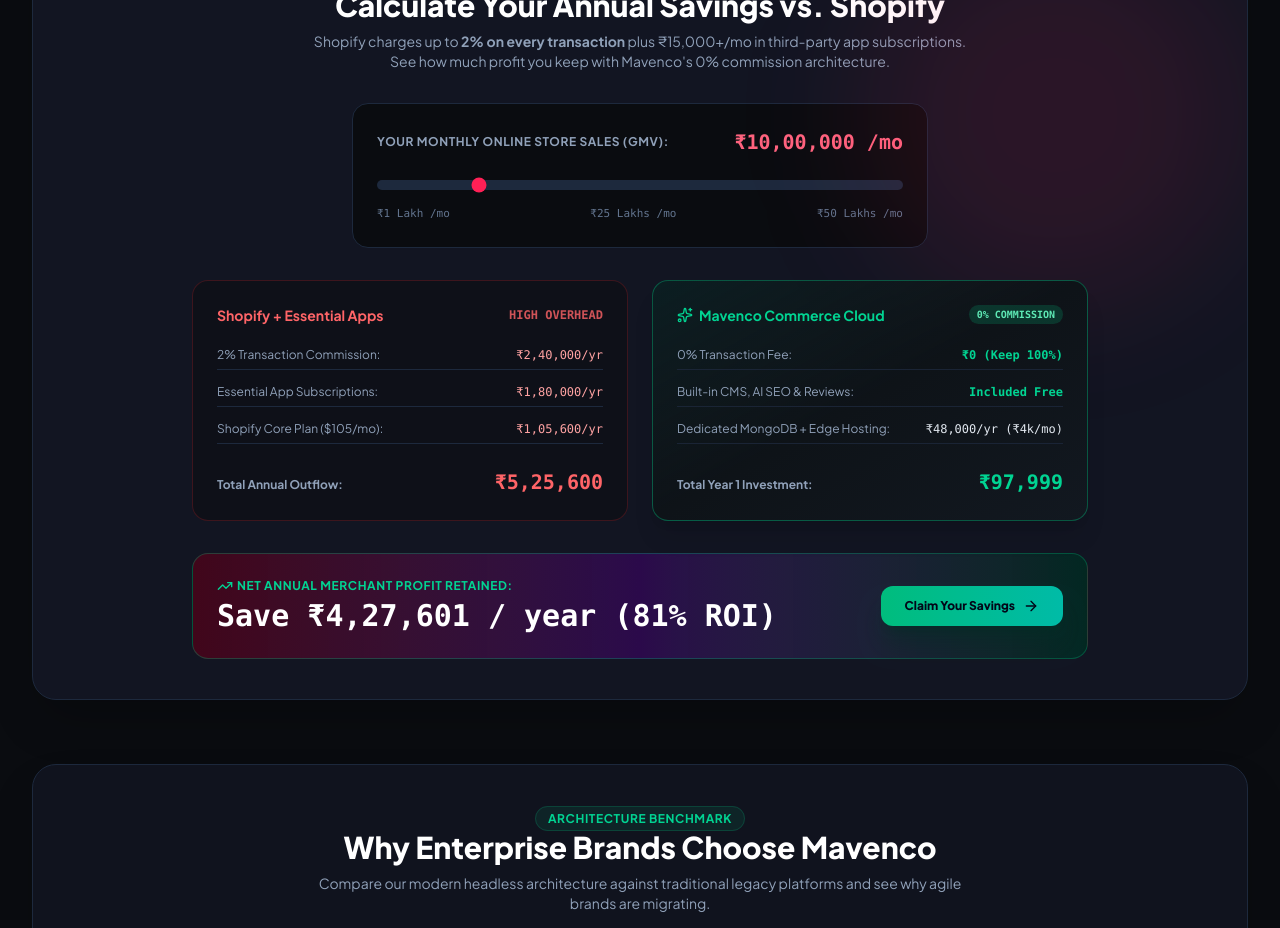
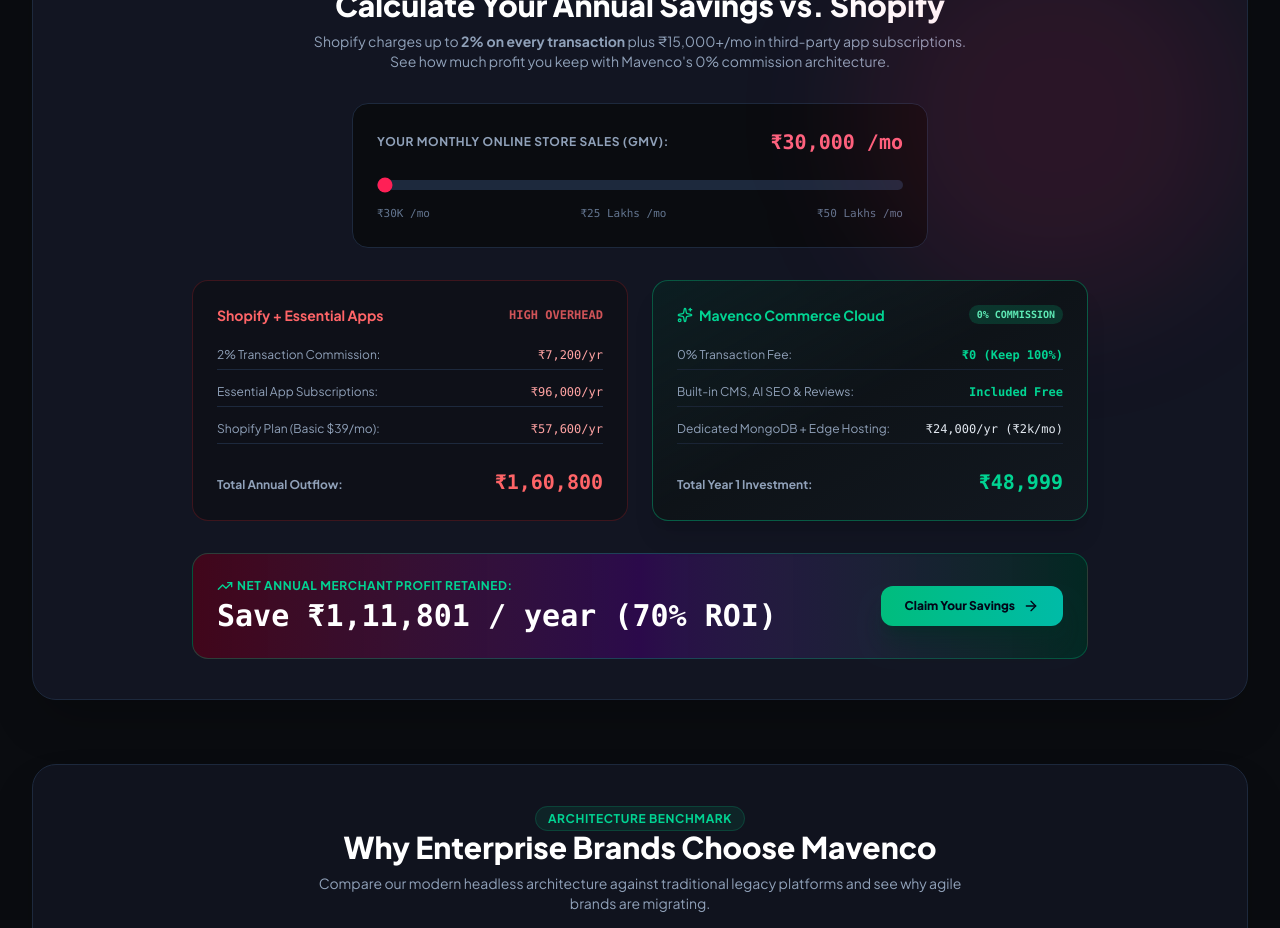
Before and after one commit to mavenco-tanwar/mavenco-commerce-storefront, a Next.js app: page /pricing in a window 1280 px wide. Shown: the part 2300-3228 px from the top of the page. Built offline with nearby package versions, Linux system fonts and the light colour scheme; no server answers; a web font is replaced by a local one.

Commit message:
feat(calculator): start savings calculator at 30k monthly online store GMV

```diff
--- a/src/components/home/RoiSavingsCalculator.tsx
+++ b/src/components/home/RoiSavingsCalculator.tsx
@@ -4,16 +4,14 @@
 import { DollarSign, TrendingUp, Sparkles, Check, ArrowRight, ShieldCheck, Zap } from 'lucide-react';
 
 export function RoiSavingsCalculator() {
-  const [monthlyGmv, setMonthlyGmv] = useState<number>(1000000); // Default ₹10,00,000 / month
+  const [monthlyGmv, setMonthlyGmv] = useState<number>(30000); // Default ₹30,000 / month
 
   // Calculations
   // Shopify:
-  // 1. Transaction fees (approx 2% on ₹10L = ₹20,000/mo)
-  // 2. Essential App Subscriptions ($180/mo = ~₹15,000/mo for PageFly CMS, Loox reviews, Klaviyo add-on, SEO optimizer)
-  // 3. Shopify Plan ($105/mo = ~₹8,800/mo)
-  // Monthly Shopify Cost = (monthlyGmv * 0.02) + 23800
+  // 1. Transaction fees (2% on GMV)
+  // 2. Essential App Subscriptions + Shopify Plan
   const shopifyTransactionFee = monthlyGmv * 0.02;
-  const shopifyAppsAndPlan = 23800;
+  const shopifyAppsAndPlan = monthlyGmv < 100000 ? 12800 : 23800;
   const shopifyMonthlyTotal = shopifyTransactionFee + shopifyAppsAndPlan;
   const shopifyAnnualTotal = shopifyMonthlyTotal * 12;
 
@@ -22,10 +20,11 @@
   // 2. Built-in Visual Drag & Drop CMS = ₹0
   // 3. Built-in AI Copywriter & SEO Studio = ₹0
   // 4. Built-in Verified Reviews = ₹0
-  // 5. Cloud Hosting & Dedicated Mongo Cluster: ₹4,000/mo (Professional Scale)
-  // 6. Annual Platform License Amortized: ₹49,999 one-time
-  const mavencoMonthlyTotal = 4000;
-  const mavencoAnnualTotal = 49999 + mavencoMonthlyTotal * 12;
+  // 5. Cloud Hosting & Dedicated Mongo Cluster: ₹2,000/mo (Starter) or ₹4,000/mo (Pro)
+  // 6. Annual Platform License Amortized: ₹24,999 (Starter) or ₹49,999 (Pro)
+  const mavencoMonthlyHosting = monthlyGmv < 100000 ? 2000 : 4000;
+  const mavencoLicense = monthlyGmv < 100000 ? 24999 : 49999;
+  const mavencoAnnualTotal = mavencoLicense + mavencoMonthlyHosting * 12;
 
   const annualSavings = Math.max(0, shopifyAnnualTotal - mavencoAnnualTotal);
   const savingsPercent = Math.round((annualSavings / shopifyAnnualTotal) * 100);
@@ -60,22 +59,22 @@
 
         <input
           type="range"
-          min={100000}
+          min={30000}
           max={5000000}
-          step={50000}
+          step={10000}
           value={monthlyGmv}
           onChange={(e) => setMonthlyGmv(Number(e.target.value))}
           className="w-full h-2.5 bg-slate-800 rounded-lg appearance-none cursor-pointer accent-rose-500"
         />
 
         <div className="flex justify-between text-[11px] text-slate-500 font-mono">
-          <span>₹1 Lakh /mo</span>
+          <span>₹30K /mo</span>
           <span>₹25 Lakhs /mo</span>
           <span>₹50 Lakhs /mo</span>
         </div>
       </div>
 
-      {/* Comparison Grid */}
+      {/* 2-Column Comparison Grid */}
       <div className="grid grid-cols-1 md:grid-cols-2 gap-6 max-w-4xl mx-auto">
         {/* Shopify Breakdown */}
         <div className="p-6 bg-[#0E1018] rounded-2xl border border-red-500/20 space-y-4">
@@ -91,11 +90,15 @@
             </div>
             <div className="flex justify-between py-1.5 border-b border-slate-800">
               <span className="text-slate-400">Essential App Subscriptions:</span>
-              <span className="font-mono text-red-300">₹1,80,000/yr</span>
+              <span className="font-mono text-red-300">
+                ₹{((monthlyGmv < 100000 ? 8000 : 15000) * 12).toLocaleString('en-IN')}/yr
+              </span>
             </div>
             <div className="flex justify-between py-1.5 border-b border-slate-800">
-              <span className="text-slate-400">Shopify Core Plan ($105/mo):</span>
-              <span className="font-mono text-red-300">₹1,05,600/yr</span>
+              <span className="text-slate-400">Shopify Plan ({monthlyGmv < 100000 ? 'Basic $39' : 'Core $105'}/mo):</span>
+              <span className="font-mono text-red-300">
+                ₹{((monthlyGmv < 100000 ? 4800 : 8800) * 12).toLocaleString('en-IN')}/yr
+              </span>
             </div>
           </div>
 
@@ -130,7 +133,9 @@
             </div>
             <div className="flex justify-between py-1.5 border-b border-slate-800/80">
               <span className="text-slate-400">Dedicated MongoDB + Edge Hosting:</span>
-              <span className="font-mono text-slate-200">₹48,000/yr (₹4k/mo)</span>
+              <span className="font-mono text-slate-200">
+                ₹{(mavencoMonthlyHosting * 12).toLocaleString('en-IN')}/yr (₹{mavencoMonthlyHosting / 1000}k/mo)
+              </span>
             </div>
           </div>
 
```
